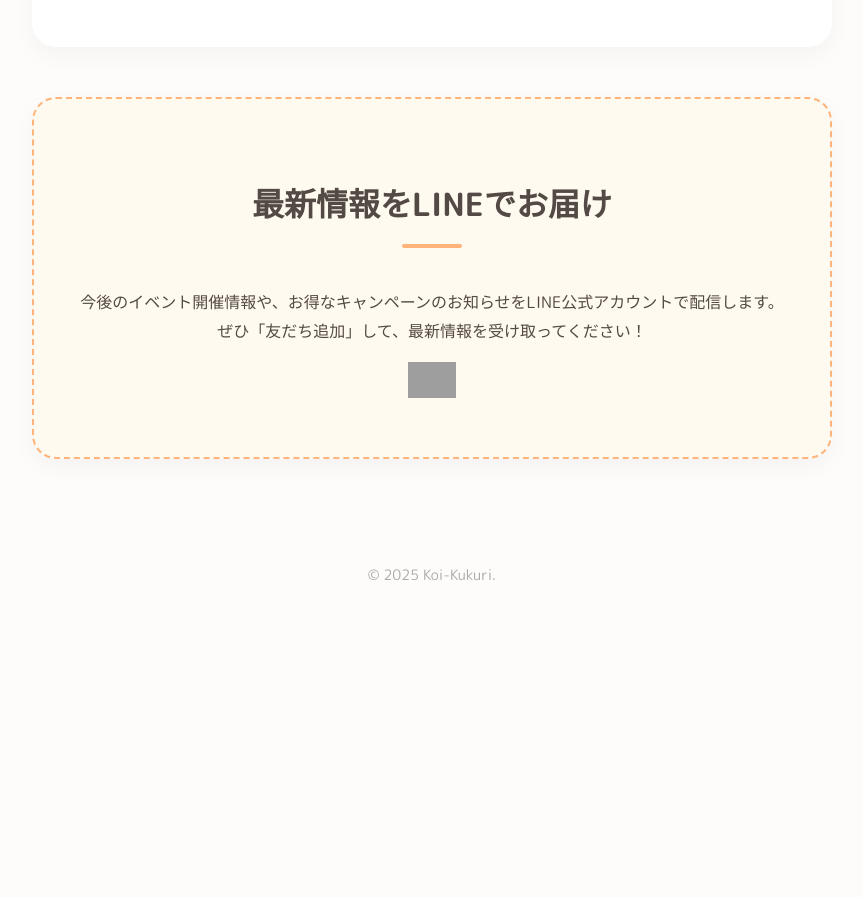
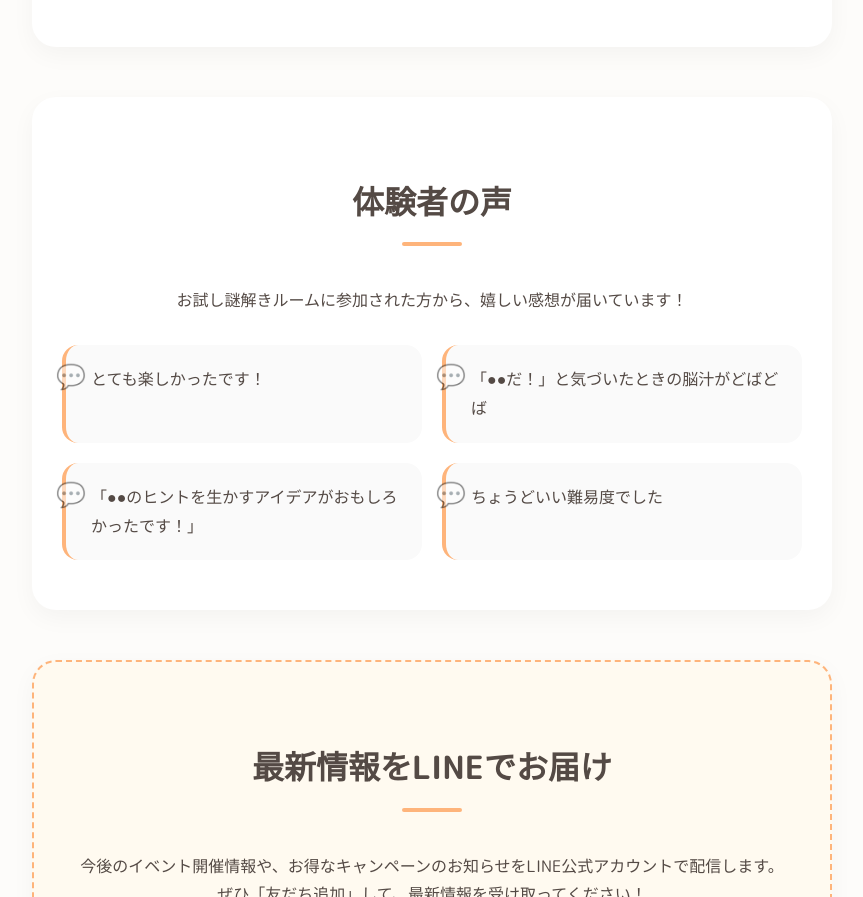
Before and after one commit to koikukuri/info, a plain HTML site: page index.html in a window 1280 px wide. Shown: the part 3401-4298 px from the top of the page, without its empty margins (208-1071 px from the left). Before the commit the page ends 4045 px from the top, so only its background shows below. Drawn offline with Linux system fonts and the light colour scheme; grey boxes are pictures that could not be loaded.

Commit message:
Update index.html

```diff
--- a/index.html
+++ b/index.html
@@ -131,10 +131,9 @@
             left: 50%;
             transform: translateX(-50%);
         }
-        /* ▼▼▼「3つの特徴」のバランスを修正 ▼▼▼ */
         .features {
             display: grid;
-            grid-template-columns: repeat(auto-fit, minmax(220px, 1fr)); /* 均等に並ぶように修正 */
+            grid-template-columns: repeat(auto-fit, minmax(220px, 1fr));
             gap: 25px;
         }
         .feature-item {
@@ -151,12 +150,11 @@
             align-items: center;
             gap: 10px;
         }
-        .feature-item h3 svg { /* アイコンのスタイル */
+        .feature-item h3 svg {
             width: 28px;
             height: 28px;
             flex-shrink: 0;
         }
-        /* ▲▲▲「3つの特徴」のバランスを修正 ▲▲▲ */
         .notes-list, .concept-target {
             list-style: none;
             padding-left: 0;
@@ -173,6 +171,36 @@
             border-radius: 12px;
             box-shadow: inset 0 2px 8px rgba(0,0,0,0.04);
         }
+        /* ▼▼▼「参加者の声」のスタイルを追加 ▼▼▼ */
+        .voices-section {
+            text-align: center;
+        }
+        .voice-cards {
+            display: grid;
+            grid-template-columns: repeat(auto-fit, minmax(250px, 1fr));
+            gap: 20px;
+            text-align: left;
+            margin-top: 30px;
+        }
+        .voice-card {
+            background: #fafafa;
+            padding: 20px 20px 20px 25px;
+            border-radius: 16px;
+            border-left: 4px solid var(--accent-color);
+            position: relative;
+        }
+        .voice-card p {
+            margin: 0;
+        }
+        .voice-card::before {
+            content: '💬';
+            position: absolute;
+            top: 10px;
+            left: -10px;
+            font-size: 1.5em;
+            opacity: 0.5;
+        }
+        /* ▲▲▲「参加者の声」のスタイルを追加 ▲▲▲ */
         footer {
             padding: 40px 20px 20px;
             font-size: 0.9em;
@@ -229,7 +257,6 @@
                 <h2>Koi-Kukuriの3つの特徴</h2>
                 <div class="features">
                     <div class="feature-item">
-                        <!-- ▼▼▼ アイコンを追加しました ▼▼▼ -->
                         <h3><svg xmlns="http://www.w3.org/2000/svg" width="24" height="24" viewBox="0 0 24 24" fill="none" stroke="currentColor" stroke-width="2" stroke-linecap="round" stroke-linejoin="round"><path d="M12 22s8-4 8-10V5l-8-3-8 3v7c0 6 8 10 8 10z"></path></svg>【安心】</h3>
                         <p>顔出し不要のアバターで参加。会場では近くの人とだけ話せるので、プライバシーを守りながら「2人だけで話したい」が自然にできます。</p>
                     </div>
@@ -247,12 +274,10 @@
             <section>
                 <h2>参加にあたって</h2>
                 <ul class="notes-list">
-                    <!-- ▼▼▼ ここを修正しました ▼▼▼ -->
                     <li>PCでの参加を推奨しますが、スマートフォンやタブレットからもアクセス可能です。アバターの移動や文字入力に、外付けキーボードがあるとより快適に操作いただけます。</li>
                     <li>顔出しは不要ですが、会話は音声が中心です。快適なコミュニケーションのため、イヤホンやヘッドホンのご用意をおすすめします。</li>
                     <li>謎を解くために、お手元にペンとメモ用紙をご用意いただくことをおすすめします。</li>
                     <li>ネットワーク環境が不安定な場合、イベントを円滑に進められない可能性があります。</li>
-                    <!-- ▲▲▲ ここを修正しました ▲▲▲ -->
                 </ul>
             </section>
 
@@ -265,6 +290,27 @@
                     </p>
                 </div>
             </section>
+
+            <!-- ▼▼▼「参加者の声」のセクションを追加しました ▼▼▼ -->
+            <section class="voices-section">
+                <h2>体験者の声</h2>
+                <p>お試し謎解きルームに参加された方から、嬉しい感想が届いています！</p>
+                <div class="voice-cards">
+                    <div class="voice-card">
+                        <p>とても楽しかったです！</p>
+                    </div>
+                    <div class="voice-card">
+                        <p>「●●だ！」と気づいたときの脳汁がどばどば</p>
+                    </div>
+                    <div class="voice-card">
+                        <p>「●●のヒントを生かすアイデアがおもしろかったです！」</p>
+                    </div>
+                    <div class="voice-card">
+                        <p>ちょうどいい難易度でした</p>
+                    </div>
+                </div>
+            </section>
+            <!-- ▲▲▲「参加者の声」のセクションを追加しました ▲▲▲ -->
 
             <section class="line-section">
                 <h2>最新情報をLINEでお届け</h2>
```
